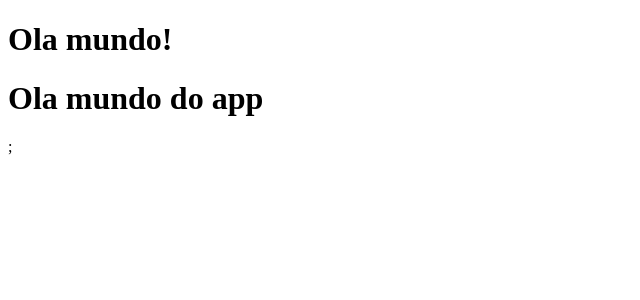
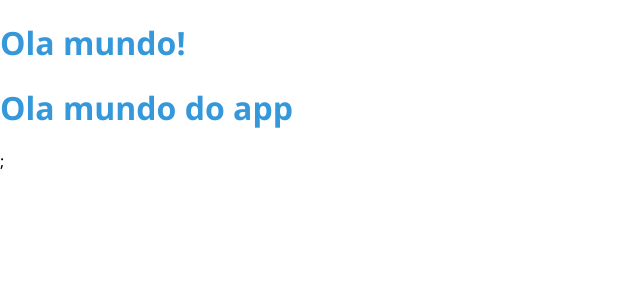
Before and after one commit to henriqMartins/chronos-pomodoro, a React (Vite) app: page / in a window 1280 px wide. Shown: the top 300 px of the page, without its empty margins (0-640 px from the left). Built offline with nearby package versions, Linux system fonts and the light colour scheme.

Commit message:
added css globals

```diff
--- a/src/App.tsx
+++ b/src/App.tsx
@@ -1,3 +1,6 @@
+import './styles/global.css';
+import './styles/theme.css';
+
 export function App() {
   console.log('oi');
 
--- /dev/null
+++ b/src/styles/global.css
@@ -0,0 +1,9 @@
+body {
+  margin: 0;
+  padding: 0;
+  font-family: 'Segoe UI', Tahoma, Geneva, Verdana, sans-serif;
+}
+
+h1 {
+  color: var(--primary-color);
+}
--- /dev/null
+++ b/src/styles/theme.css
@@ -0,0 +1,6 @@
+:root {
+  --primary-color: #3498db;
+  --secondary-color: #2ecc71;
+  --background-color: #f5f5f5;
+  --text-color: #333333;
+}
```
